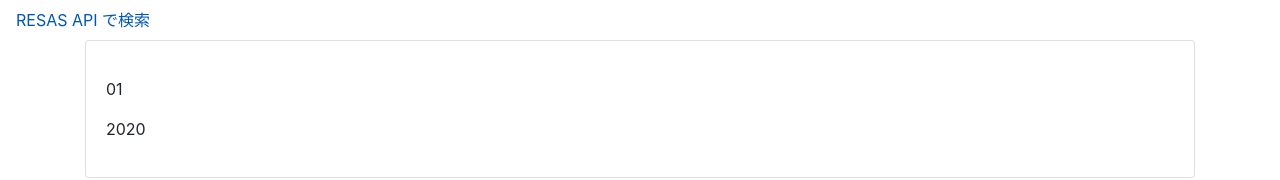
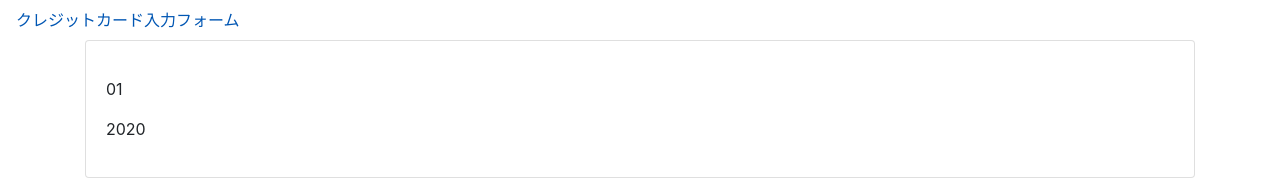
Before and after one commit to youmts/credit-card-form, a Vue app: page / in a window 1280 px wide. Shown: the top 180 px of the page. Built offline with nearby package versions, Linux system fonts and the light colour scheme.

Commit message:
fix: title

```diff
--- a/src/App.vue
+++ b/src/App.vue
@@ -1,7 +1,7 @@
 <template>
   <div>
     <b-nav>
-      <b-nav-item>RESAS API で検索</b-nav-item>
+      <b-nav-item>クレジットカード入力フォーム</b-nav-item>
     </b-nav>
     <b-container>
       <Project />
```
